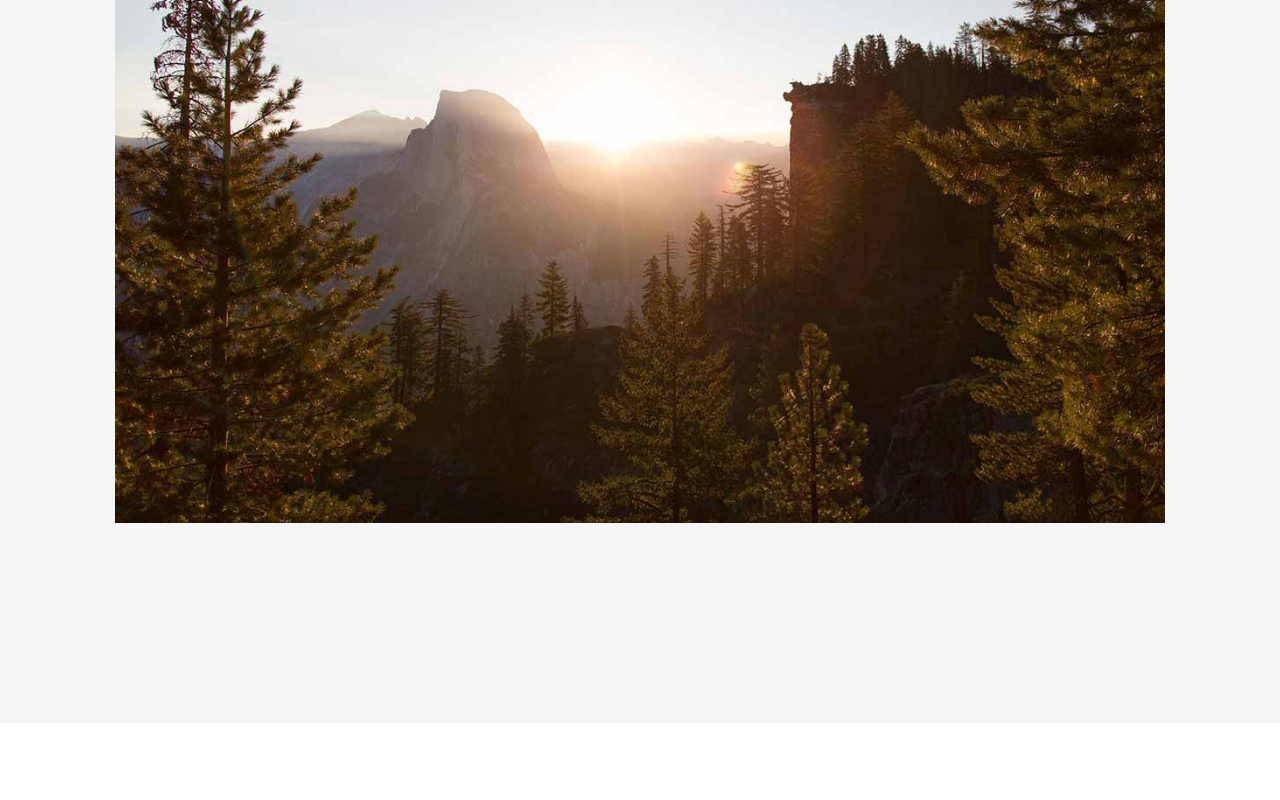
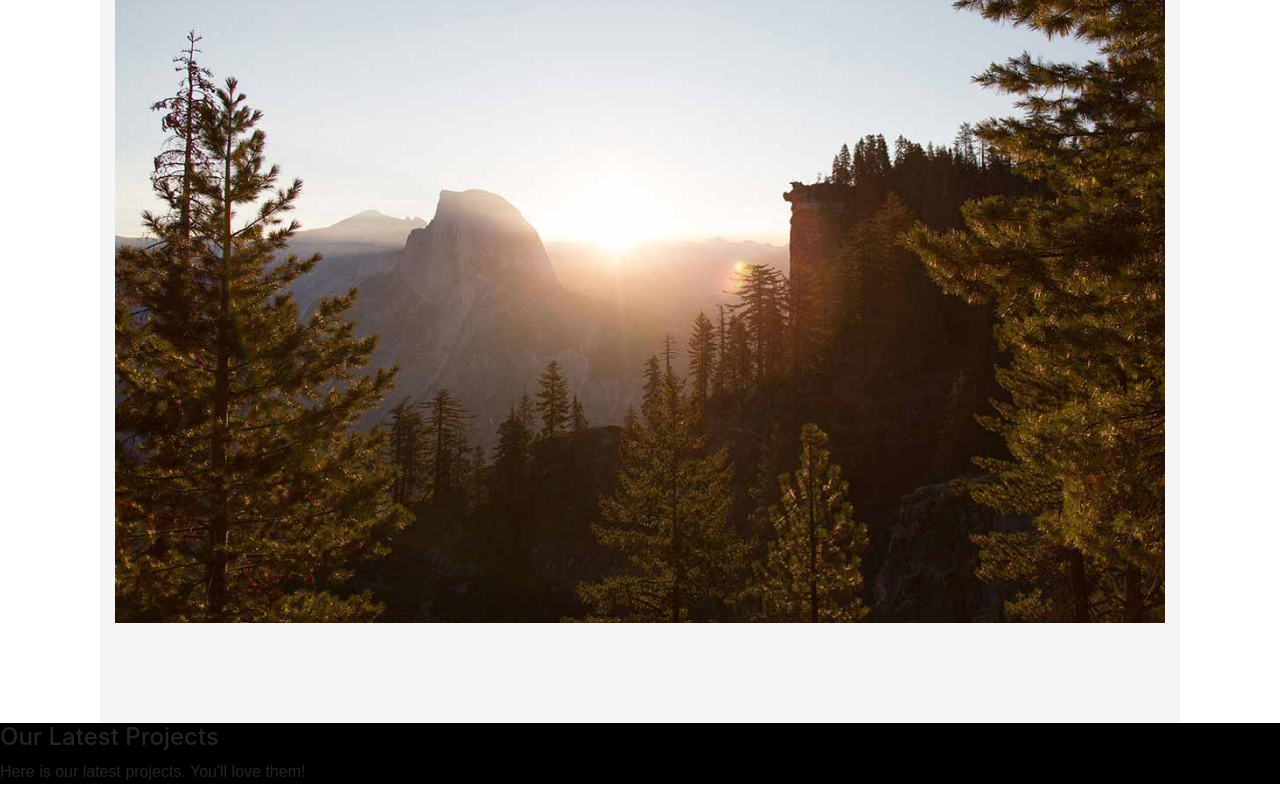
Before and after one commit to Nedimm23/website-tutorial, a website: page index.html in a window 1280 px wide. Shown: the part 3077-3877 px from the top of the page. Before the commit the page ends 3800 px from the top, so only its background shows below. Drawn offline with nearby package versions, Linux system fonts and the light colour scheme.

Commit message:
refactoring

```diff
--- a/index.html
+++ b/index.html
@@ -84,6 +84,7 @@
                 </div>
             </div>
         </div>
+    </div>
     <div class="thirdpart">
         <div class="row">
             <div class="col-12">
@@ -120,6 +121,14 @@
                 </div>
 
             </div>
+        </div>
+    </div>
+    <div class="container-fluid pl-0 pr-0">
+        <div class="fifthpart">
+            <h4>Our Latest Projects</h4>
+            <p>Here is our latest projects. You'll love them!</p>
+        </div>
+    </div>
 </body>
 
 <script src="https://code.jquery.com/jquery-3.3.1.slim.min.js" integrity="sha384-q8i/X+965DzO0rT7abK41JStQIAqVgRVzpbzo5smXKp4YfRvH+8abtTE1Pi6jizo"
--- a/style.css
+++ b/style.css
@@ -129,3 +129,6 @@ p{
     width: 100%;
     padding-top: 20px;
 }
+.fifthpart{
+    background-color: black;
+}
```
Lines whose indentation alone changed are shown as unchanged.
